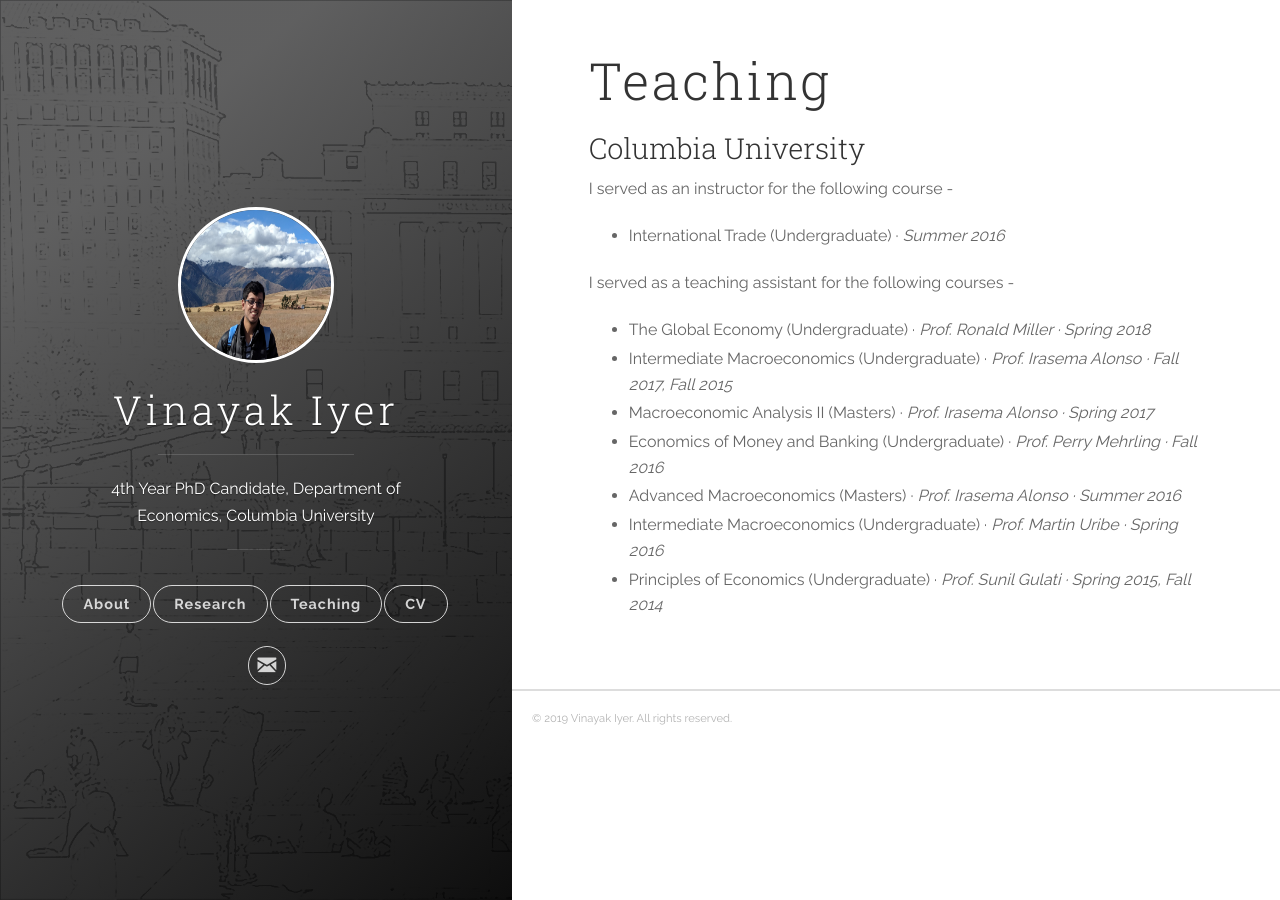
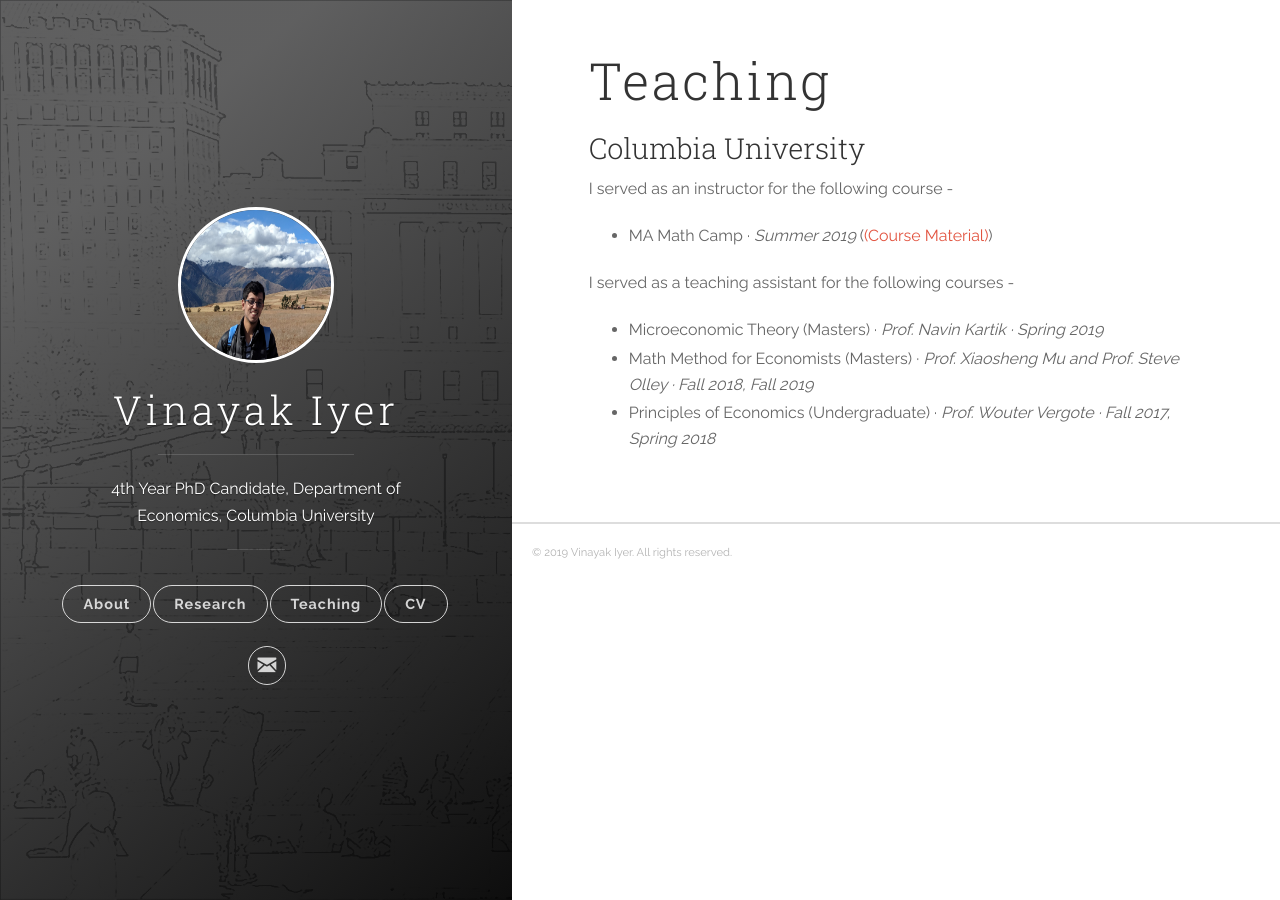
Before and after one commit to vinayakiyer/vinayakiyer.github.io, a Jekyll site: the page built from _posts/2018-06-12-teaching.markdown, in a window 1280 px wide. Built offline with Jekyll 4.4.1, drawn with Linux system fonts in a browser that asks for light colours.

Commit message:
Update 2018-06-12-teaching.markdown

```diff
--- a/_posts/2018-06-12-teaching.markdown
+++ b/_posts/2018-06-12-teaching.markdown
@@ -9,18 +9,15 @@ tags: [jekyll]
 <br />(<a href="" target="_blank">Course evaluations</a>)</p>
 -->
 <ul>
-  <li>International Trade (Undergraduate) &middot; <em>Summer 2016</em></li>
+  <li> MA Math Camp  &middot; <em>Summer 2019</em> (<a href="https://github.com/vinayakiyer/Columbia-MA-Math-Camp-2019" target="_blank">(Course Material)</a>) </li>
 </ul>
 <p>I served as a teaching assistant for the following courses -
 <!---
 <br />(<a href="" target="_blank">Course evaluations</a>)</p>
 -->
 <ul>
-  <li>The Global Economy (Undergraduate) &middot; <em>Prof. Ronald Miller &middot; Spring 2018 </em></li>
-  <li>Intermediate Macroeconomics (Undergraduate) &middot; <em>Prof. Irasema Alonso &middot; Fall 2017, Fall 2015</em></li>
-  <li>Macroeconomic Analysis II (Masters) &middot; <em>Prof. Irasema Alonso &middot; Spring 2017 </em></li>
-  <li>Economics of Money and Banking (Undergraduate) &middot; <em>Prof. Perry Mehrling &middot; Fall 2016</em></li>
-  <li>Advanced Macroeconomics (Masters) &middot; <em>Prof. Irasema Alonso &middot; Summer 2016</em></li>
-  <li>Intermediate Macroeconomics (Undergraduate) &middot; <em>Prof. Martin Uribe &middot; Spring 2016</em></li>
-  <li>Principles of Economics (Undergraduate) &middot; <em>Prof. Sunil Gulati &middot; Spring 2015, Fall 2014 </em></li>
+  <li>Microeconomic Theory (Masters) &middot; <em>Prof. Navin Kartik &middot; Spring 2019 </em></li>
+  <li>Math Method for Economists (Masters) &middot; <em>Prof. Xiaosheng Mu and Prof. Steve Olley &middot; Fall 2018, Fall 2019</em></li>
+  <li>Principles of Economics (Undergraduate) &middot; <em>Prof. Wouter Vergote &middot; Fall 2017, Spring 2018 </em></li>
+
 </ul>
```
